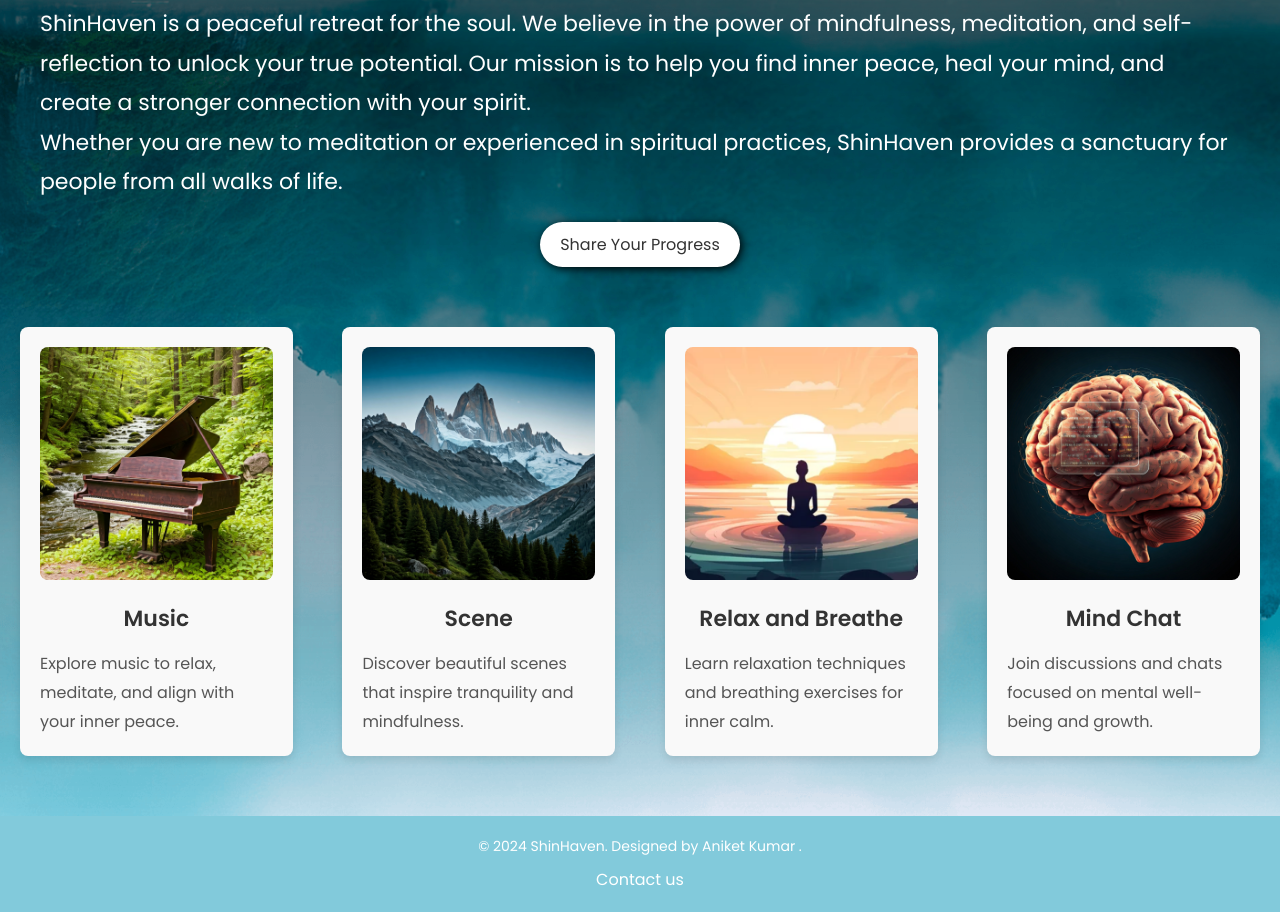
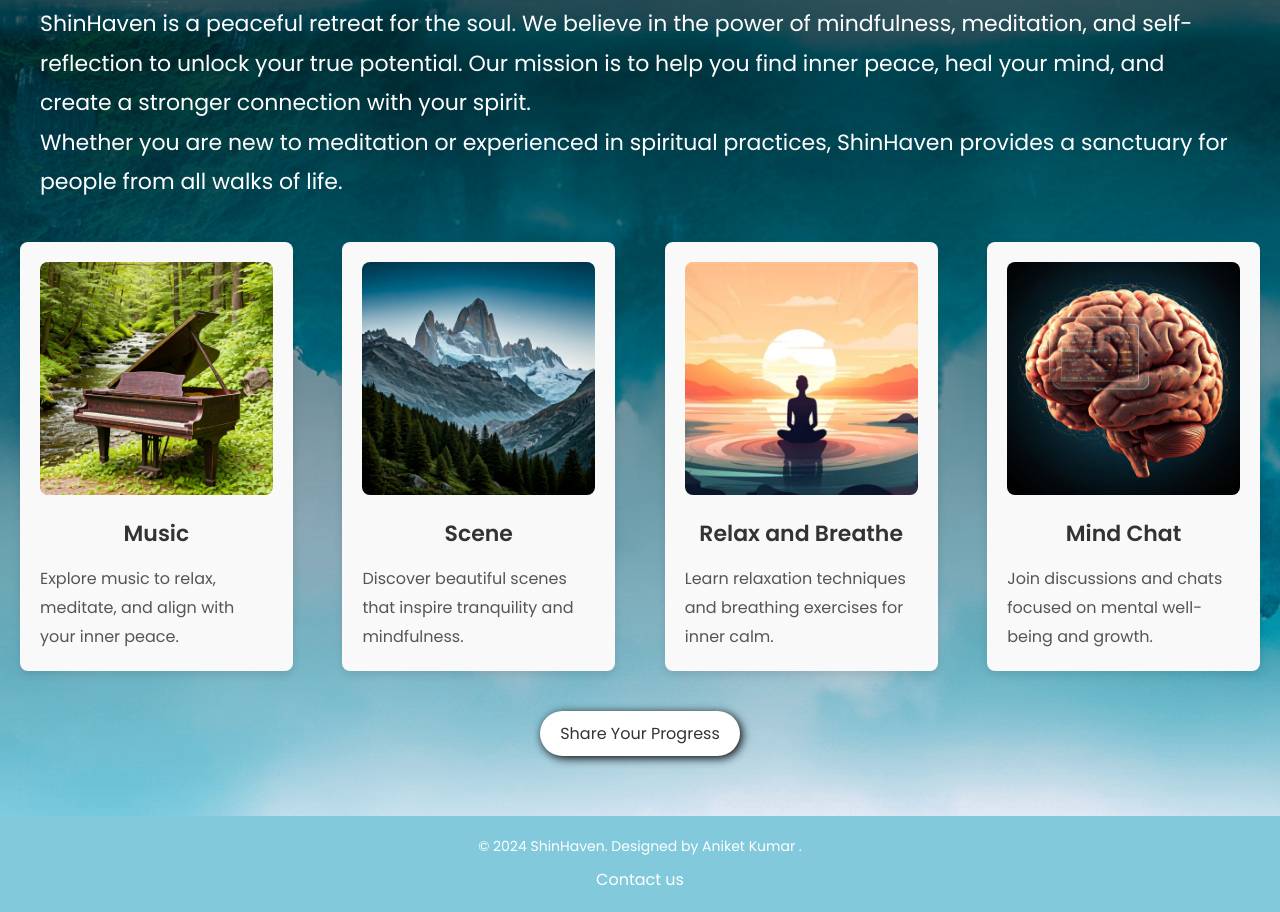
Before and after one commit to shinigl/MEDITATION-APP, a website: page index.html in a window 1280 px wide. Shown: the part 971-1883 px from the top of the page. Drawn offline with Linux system fonts and the light colour scheme.

Commit message:
Minor changes

```diff
--- a/index.html
+++ b/index.html
@@ -55,7 +55,7 @@
             <p>Whether you are new to meditation or experienced in spiritual practices, ShinHaven provides a sanctuary
                 for people from all walks of life.</p>
 
-            <button id="share-progress-btn" style="position: relative;" class="share-progress-btn">Share Your Progress</button>
+
             <div class="cards-container">
                 <a href="music.html" class="card" id="music-card">
                     <img src="Assets-Aniket/piano-nature.jpeg" alt="Music" class="card-img">
@@ -78,6 +78,7 @@
                     <p>Join discussions and chats focused on mental well-being and growth.</p>
                 </a>
             </div>
+            <button id="share-progress-btn" style="position: relative;" class="share-progress-btn">Share Your Progress</button>
         </section>
     </main>
 
--- a/styles.css
+++ b/styles.css
@@ -271,7 +271,7 @@ h2 {
     transition: all 0.3s ease;
     box-shadow: 2px 2px 10px #000;
     position: relative;
-    margin: 20px 0;
+    margin-top: 40px;
 }
 
 #share-progress-btn:hover {
```
